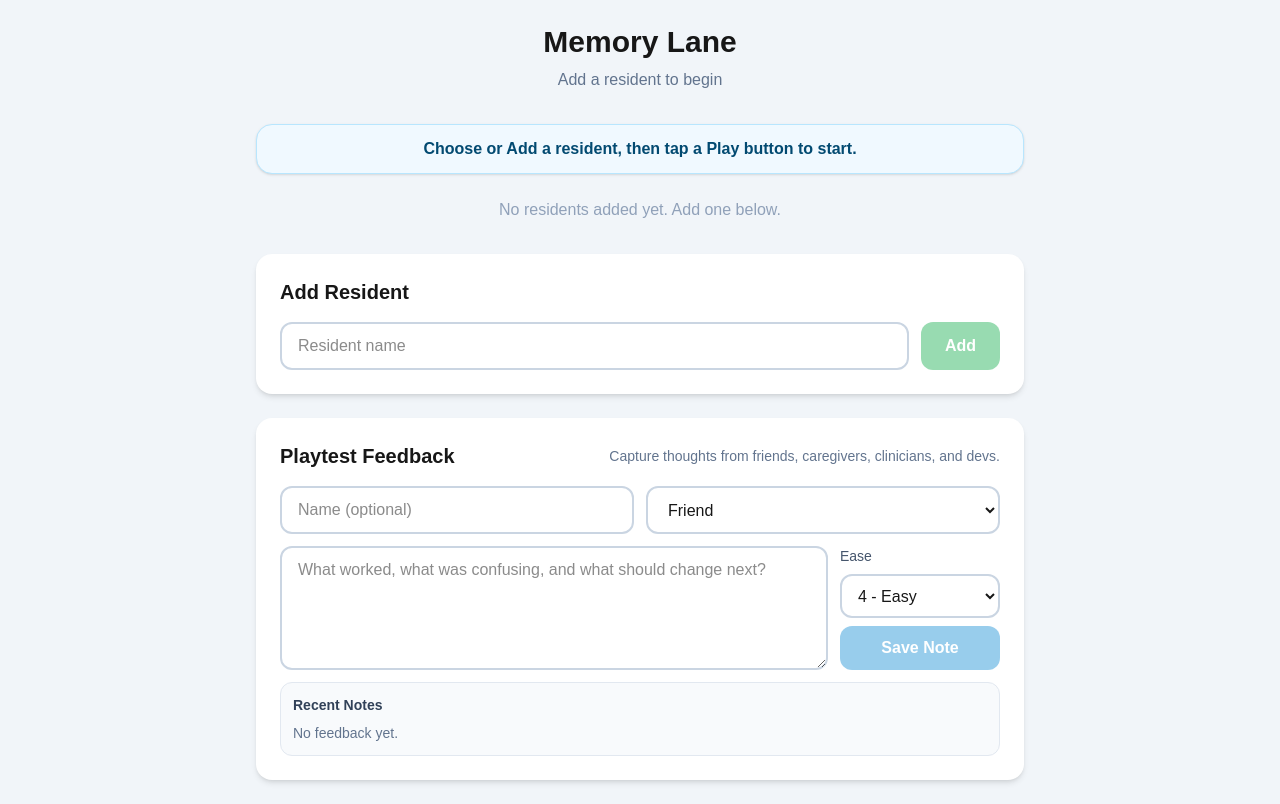
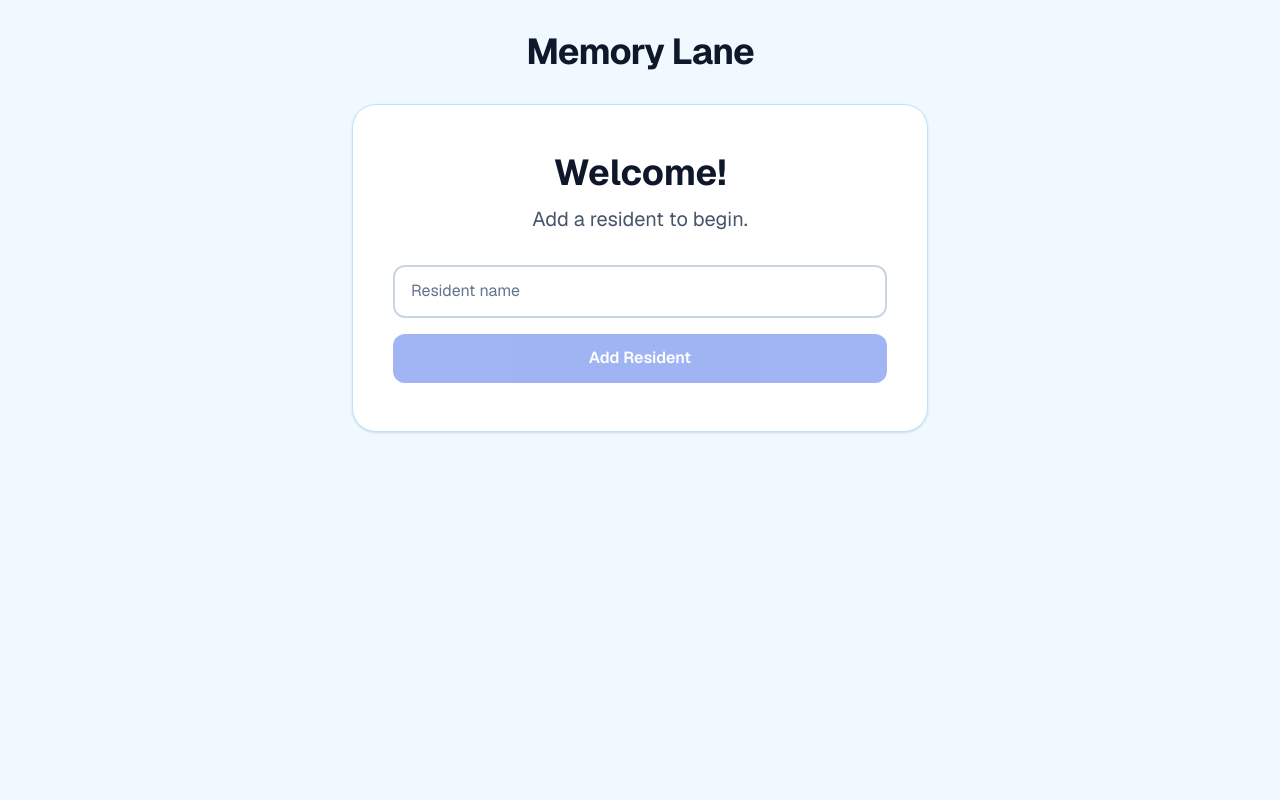
Before and after one commit to davilo61/senior-memory-games, a Next.js app: page / in a window 1280 px wide. Built offline with nearby package versions, Linux system fonts and the light colour scheme.

Commit message:
ux: simplify player start screen and separate tester tools

```diff
--- a/app/games/pair-match/[id]/page.tsx
+++ b/app/games/pair-match/[id]/page.tsx
@@ -2,6 +2,7 @@
 
 import { useEffect, useRef, useState } from "react";
 import { useParams, useRouter } from "next/navigation";
+import { formatResidentName } from "../../../../lib/format";
 import { useResidents, useSessions } from "../../../../lib/storage";
 import type { Difficulty } from "../../../../lib/types";
 
@@ -177,7 +178,7 @@ export default function PairMatchPage() {
             ← Back
           </button>
           <h1 className="text-2xl sm:text-4xl font-bold flex-1 text-left sm:text-center pr-0 sm:pr-16 leading-tight">
-            {resident ? `${resident.name} - Pair Match` : "Pair Match"}
+            {resident ? `${formatResidentName(resident.name)} - Pair Match` : "Pair Match"}
           </h1>
         </div>
 
--- a/app/games/sequence-recall/[id]/page.tsx
+++ b/app/games/sequence-recall/[id]/page.tsx
@@ -2,6 +2,7 @@
 
 import { useEffect, useMemo, useState } from "react";
 import { useParams, useRouter } from "next/navigation";
+import { formatResidentName } from "../../../../lib/format";
 import { useResidents, useSessions } from "../../../../lib/storage";
 import type { Difficulty } from "../../../../lib/types";
 
@@ -123,7 +124,9 @@ export default function SequenceRecallPage() {
             ← Back
           </button>
           <h1 className="text-2xl sm:text-4xl font-bold flex-1 text-left sm:text-center pr-0 sm:pr-16 leading-tight">
-            {resident ? `${resident.name} - Sequence Recall` : "Sequence Recall"}
+            {resident
+              ? `${formatResidentName(resident.name)} - Sequence Recall`
+              : "Sequence Recall"}
           </h1>
         </div>
 
--- a/app/history/[id]/page.tsx
+++ b/app/history/[id]/page.tsx
@@ -1,6 +1,7 @@
 "use client";
 
 import { useParams, useRouter } from "next/navigation";
+import { formatResidentName } from "../../../lib/format";
 import { useResidents, useSessions } from "../../../lib/storage";
 
 export default function HistoryPage() {
@@ -77,7 +78,7 @@ export default function HistoryPage() {
             ← Back
           </button>
             <h1 className="text-3xl font-bold">
-            {resident ? resident.name : "History"}
+            {resident ? formatResidentName(resident.name) : "History"}
           </h1>
           </div>
           <div className="flex items-center gap-2 print:hidden">
--- a/app/page.tsx
+++ b/app/page.tsx
@@ -1,11 +1,24 @@
 "use client";
 
-import { useState } from "react";
+import { useState, useSyncExternalStore } from "react";
 import { useRouter } from "next/navigation";
+import { formatResidentName } from "../lib/format";
 import { useFeedback, useResidents } from "../lib/storage";
 import type { FeedbackPerspective } from "../lib/types";
 
+const PLAY_PROMPTS = [
+  "Choose a game!",
+  "Let’s play!",
+  "Ready for today’s memory exercise?",
+];
+const PLAY_PROMPT = PLAY_PROMPTS[Math.floor(Math.random() * PLAY_PROMPTS.length)];
+
 export default function Home() {
+  const isHydrated = useSyncExternalStore(
+    () => () => {},
+    () => true,
+    () => false
+  );
   const { residents, addResident, removeResident, updateResident } = useResidents();
   const { feedbackEntries, addFeedback } = useFeedback();
   const [newName, setNewName] = useState("");
@@ -22,12 +35,12 @@ export default function Home() {
   const rowActionBaseClass =
     "h-10 sm:h-11 w-32 sm:w-36 inline-flex items-center justify-center rounded-xl text-sm sm:text-base font-semibold active:scale-95 transition disabled:opacity-40 disabled:cursor-not-allowed";
   const gameActionClass =
-    "h-10 sm:h-11 w-full px-1 sm:px-2 inline-flex items-center justify-center rounded-xl text-[11px] sm:text-sm font-semibold active:scale-95 transition disabled:opacity-40 disabled:cursor-not-allowed text-center whitespace-nowrap leading-none";
+    "min-h-16 w-full px-4 inline-flex items-center justify-center rounded-2xl text-lg sm:text-xl font-semibold active:scale-95 transition text-center leading-tight shadow-sm";
 
   function handleAdd() {
-    const trimmed = newName.trim();
-    if (!trimmed) return;
-    addResident(trimmed);
+    const normalizedName = formatResidentName(newName);
+    if (!normalizedName) return;
+    addResident(normalizedName);
     setNewName("");
   }
 
@@ -47,7 +60,7 @@ export default function Home() {
   }
 
   function saveEdit(id: string) {
-    if (updateResident(id, editingName)) {
+    if (updateResident(id, formatResidentName(editingName))) {
       cancelEdit();
     }
   }
@@ -64,37 +77,99 @@ export default function Home() {
     setFeedbackNotes("");
   }
 
+  if (!isHydrated) {
     return (
-    <main className="min-h-screen bg-slate-100 p-3 sm:p-6">
+      <main className="min-h-screen bg-sky-50 p-4 font-sans sm:p-8">
+        <p className="text-center text-3xl font-bold tracking-tight text-slate-900 sm:text-4xl">
+          Memory Lane
+        </p>
+        <p className="mt-4 text-center text-lg text-slate-600">Loading…</p>
+      </main>
+    );
+  }
+
+  return (
+    <main className="min-h-screen bg-sky-50 p-4 font-sans sm:p-8">
       <div className="max-w-3xl mx-auto">
-        <h1 className="text-3xl font-bold text-center mb-2">Memory Lane</h1>
-        <p className="text-center text-base text-slate-500 mb-8">
-          {residents.length === 0
-            ? "Add a resident to begin"
-            : "Select a resident to begin"}
+        <h1 className="text-center text-3xl font-bold tracking-tight text-slate-900 sm:text-4xl">
+          Memory Lane
+        </h1>
+
+        {residents.length === 0 ? (
+          <section className="mx-auto mt-8 max-w-xl rounded-3xl border border-sky-200 bg-white px-6 py-10 shadow-sm sm:px-10 sm:py-12">
+            <div className="text-center">
+              <h2 className="text-3xl font-bold text-slate-900 sm:text-4xl">Welcome!</h2>
+              <p className="mt-3 text-lg text-slate-600 sm:text-xl">
+                Add a resident to begin.
               </p>
 
-        <div className="mb-6 rounded-2xl border border-sky-200 bg-sky-50 px-4 py-3 text-sky-900 shadow-sm">
-          <p className="text-sm sm:text-base font-semibold text-center">
-            Choose or Add a resident, then tap a Play button to start.
+              <div className="mt-8 space-y-4">
+                <input
+                  type="text"
+                  value={newName}
+                  onChange={(e) => setNewName(e.target.value)}
+                  onKeyDown={(e) => e.key === "Enter" && handleAdd()}
+                  placeholder="Resident name"
+                  className="w-full rounded-xl border-2 border-slate-300 bg-white px-4 py-3 text-lg text-slate-900 placeholder:text-slate-500 focus:border-blue-600 focus:outline-none"
+                  aria-label="Resident name"
+                />
+                <button
+                  onClick={handleAdd}
+                  disabled={!newName.trim()}
+                  className="w-full rounded-xl bg-blue-700 px-7 py-3 text-lg font-semibold text-white transition hover:bg-blue-800 active:scale-95 disabled:cursor-not-allowed disabled:opacity-40"
+                >
+                  Add Resident
+                </button>
+              </div>
+            </div>
+          </section>
+        ) : (
+          <>
+            <ul className="mb-8 mt-6 space-y-5">
+              {residents.map((r) => (
+                <li key={r.id} className="rounded-3xl border border-sky-200 bg-white p-6 shadow-sm sm:p-8">
+                  <h2 className="text-center text-2xl font-bold text-slate-900 sm:text-3xl">
+                    {residents.length === 1
+                      ? `Welcome back, ${formatResidentName(r.name)}!`
+                      : formatResidentName(r.name)}
+                  </h2>
+                  <p className="mb-6 mt-10 text-center text-xl text-slate-700 sm:text-2xl">
+                    {PLAY_PROMPT}
                   </p>
+                  <div className="grid gap-3 sm:grid-cols-3">
+                    <button
+                      onClick={() => handlePlay(r.id)}
+                      className={`${gameActionClass} bg-blue-600 text-white hover:bg-blue-700`}
+                    >
+                      Recall
+                    </button>
+                    <button
+                      onClick={() => router.push(`/games/pair-match/${r.id}`)}
+                      className={`${gameActionClass} bg-indigo-600 text-white hover:bg-indigo-700`}
+                    >
+                      Pair Match
+                    </button>
+                    <button
+                      onClick={() => router.push(`/games/sequence-recall/${r.id}`)}
+                      className={`${gameActionClass} bg-violet-600 text-white hover:bg-violet-700`}
+                    >
+                      Sequence Recall
+                    </button>
                   </div>
+                </li>
+              ))}
+            </ul>
 
-        {residents.length === 0 ? (
-          <p className="text-center text-base text-slate-400 mb-8">
-            No residents added yet. Add one below.
-          </p>
-        ) : (
-          <ul className="space-y-4 mb-10">
+            <details className="rounded-2xl border border-slate-300 bg-white shadow-sm">
+              <summary className="cursor-pointer rounded-2xl px-5 py-4 text-lg font-semibold text-slate-700 hover:bg-slate-50">
+                Tester &amp; Admin
+              </summary>
+              <div className="space-y-6 border-t border-slate-200 p-5 sm:p-6">
+                <section>
+                  <h2 className="mb-4 text-xl font-semibold">Manage Residents</h2>
+                  <ul className="space-y-3">
                     {residents.map((r) => (
-              <li
-                key={r.id}
-                className={`bg-white rounded-2xl shadow-md p-4 sm:p-5 flex flex-col gap-4 ${
-                  editingResidentId === r.id
-                    ? ""
-                    : "lg:flex-row lg:items-center lg:justify-between"
-                }`}
-              >
+                      <li key={r.id} className="rounded-xl border border-slate-200 p-4">
                         {editingResidentId === r.id ? (
                           <input
                             type="text"
@@ -104,49 +179,14 @@ export default function Home() {
                               if (e.key === "Enter") saveEdit(r.id);
                               if (e.key === "Escape") cancelEdit();
                             }}
-                    className="text-xl sm:text-2xl font-semibold border-2 border-slate-300 rounded-xl px-3 py-2 w-full min-h-12 focus:outline-none focus:border-blue-500"
-                    aria-label={`Edit name for ${r.name}`}
+                            className="mb-3 w-full rounded-xl border-2 border-slate-300 px-3 py-2 text-xl font-semibold focus:border-blue-500 focus:outline-none"
+                            aria-label={`Edit name for ${formatResidentName(r.name)}`}
                             autoFocus
                           />
                         ) : (
-                  <div className="w-full lg:w-auto">
-                    <span
-                      className="text-xl sm:text-2xl font-semibold w-full lg:w-auto whitespace-normal break-words block"
-                      title={r.name}
-                    >
-                      {r.name}
-                    </span>
-                    <p className="text-sm text-slate-500 mt-1">
-                      Tap any Play button below to launch a game.
-                    </p>
-                  </div>
+                          <p className="mb-3 text-xl font-semibold">{formatResidentName(r.name)}</p>
                         )}
-                <div className="w-full lg:w-auto space-y-2">
-                  <div className="grid grid-cols-[1fr_1fr_1.2fr] sm:grid-cols-3 gap-2 sm:gap-3 w-full">
-                    <button
-                      onClick={() => handlePlay(r.id)}
-                      className={`${gameActionClass} bg-blue-600 text-white hover:bg-blue-700`}
-                      disabled={editingResidentId === r.id}
-                    >
-                      Recall
-                    </button>
-                    <button
-                      onClick={() => router.push(`/games/pair-match/${r.id}`)}
-                      className={`${gameActionClass} bg-indigo-600 text-white hover:bg-indigo-700`}
-                      disabled={editingResidentId === r.id}
-                    >
-                      Pair Match
-                    </button>
-                    <button
-                      onClick={() => router.push(`/games/sequence-recall/${r.id}`)}
-                      className={`${gameActionClass} bg-violet-600 text-white hover:bg-violet-700`}
-                      disabled={editingResidentId === r.id}
-                    >
-                      Sequence Recall
-                    </button>
-                  </div>
-
-                  <div className="flex flex-wrap items-center gap-2 sm:gap-3 w-full justify-start lg:justify-end">
+                        <div className="flex flex-wrap gap-2">
                     <button
                       onClick={() => router.push(`/history/${r.id}`)}
                       className={`${rowActionBaseClass} bg-slate-200 text-slate-700 hover:bg-slate-300`}
@@ -201,42 +241,41 @@ export default function Home() {
                         onClick={() => setConfirmRemove(r.id)}
                         className={`${rowActionBaseClass} bg-slate-200 text-slate-600 hover:bg-slate-300`}
                         disabled={editingResidentId === r.id}
-                        aria-label={`Remove ${r.name}`}
+                        aria-label={`Remove ${formatResidentName(r.name)}`}
                       >
                         Delete
                       </button>
                     )}
                         </div>
-                </div>
                       </li>
                     ))}
                   </ul>
-        )}
+                </section>
 
-        <div className="bg-white rounded-2xl shadow-md p-6">
-          <p className="text-xl font-semibold mb-4">Add Resident</p>
-          <div className="flex gap-3">
+                <section className="border-t border-slate-200 pt-6">
+                  <h2 className="mb-4 text-xl font-semibold">Add Resident</h2>
+                  <div className="flex flex-col gap-3 sm:flex-row">
                 <input
                   type="text"
                   value={newName}
                   onChange={(e) => setNewName(e.target.value)}
                   onKeyDown={(e) => e.key === "Enter" && handleAdd()}
                   placeholder="Resident name"
-              className="flex-1 border-2 border-slate-300 rounded-xl px-4 py-2.5 text-base focus:outline-none focus:border-blue-500"
+                      className="flex-1 rounded-xl border-2 border-slate-300 px-4 py-2.5 text-base focus:border-blue-500 focus:outline-none"
                 />
                 <button
                   onClick={handleAdd}
                   disabled={!newName.trim()}
-              className="px-6 py-2.5 bg-green-600 text-white rounded-xl text-base font-semibold hover:bg-green-700 active:scale-95 transition disabled:opacity-40 disabled:cursor-not-allowed"
+                      className="rounded-xl bg-green-600 px-6 py-2.5 text-base font-semibold text-white transition hover:bg-green-700 active:scale-95 disabled:cursor-not-allowed disabled:opacity-40"
                 >
                   Add
                 </button>
                   </div>
-        </div>
+                </section>
 
-        <div className="bg-white rounded-2xl shadow-md p-6 mt-6">
+                <section className="border-t border-slate-200 pt-6">
           <div className="flex flex-wrap items-center justify-between gap-2 mb-4">
-            <p className="text-xl font-semibold">Playtest Feedback</p>
+            <h2 className="text-xl font-semibold">Playtest Feedback</h2>
             <p className="text-sm text-slate-500">
               Capture thoughts from friends, caregivers, clinicians, and devs.
             </p>
@@ -320,7 +359,11 @@ export default function Home() {
               </ul>
             )}
           </div>
+                </section>
               </div>
+            </details>
+          </>
+        )}
       </div>
     </main>
   );
--- a/app/play/[id]/page.tsx
+++ b/app/play/[id]/page.tsx
@@ -2,6 +2,7 @@
 
 import { useEffect, useState } from "react";
 import { useParams, useRouter } from "next/navigation";
+import { formatResidentName } from "../../../lib/format";
 import { useResidents, useSessions } from "../../../lib/storage";
 import type { Difficulty } from "../../../lib/types";
 
@@ -151,7 +152,7 @@ export default function PlayPage() {
             ← Back
           </button>
           <h1 className="text-2xl sm:text-4xl font-bold flex-1 text-left sm:text-center pr-0 sm:pr-16 leading-tight">
-            {resident ? resident.name : "Memory Lane"}
+            {resident ? formatResidentName(resident.name) : "Memory Lane"}
           </h1>
         </div>
 
--- /dev/null
+++ b/lib/format.ts
@@ -0,0 +1,4 @@
+export function formatResidentName(name: string): string {
+  const trimmed = name.trim();
+  return trimmed ? trimmed.charAt(0).toUpperCase() + trimmed.slice(1) : "";
+}
```
Lines whose indentation alone changed are shown as unchanged.
